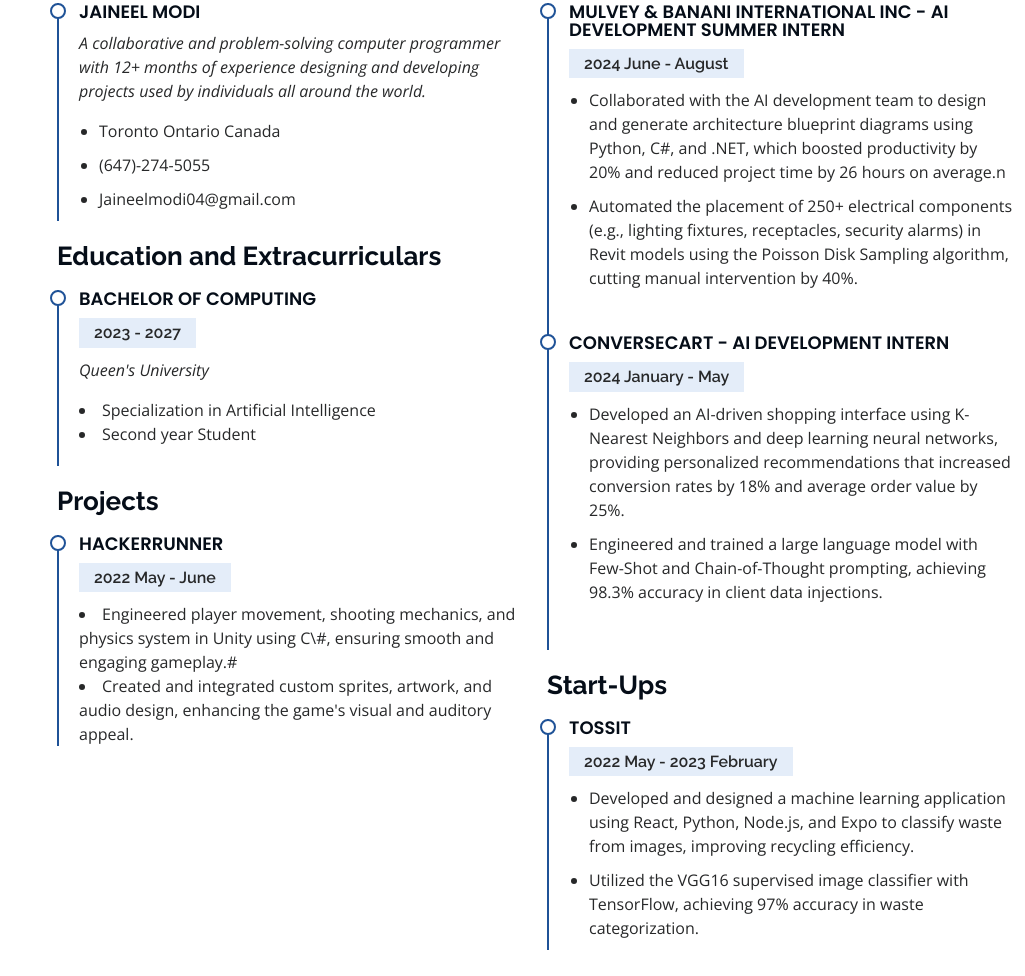
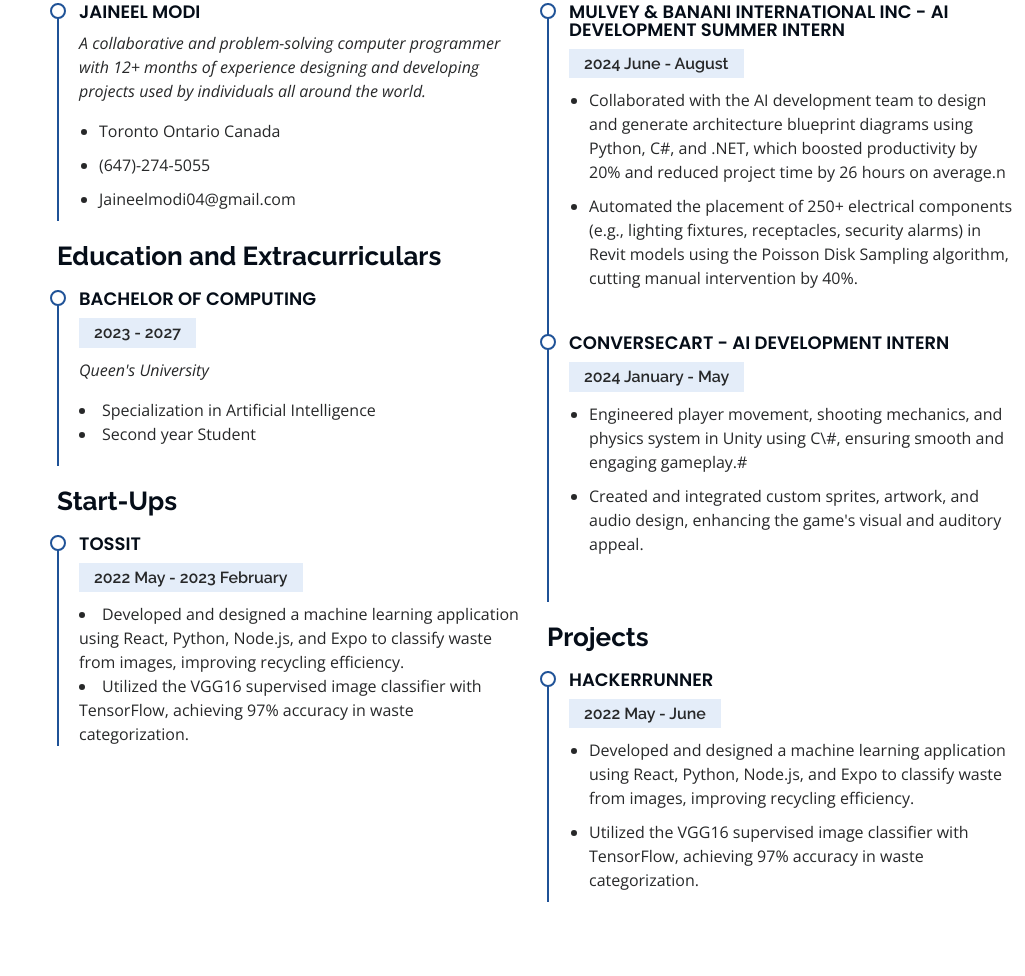
Before and after one commit to jaineelmodi11/JaineelModiPortfolio, a plain HTML site: page index.html in a window 1280 px wide. Shown: the part 2658-3634 px from the top of the page, without its empty margins (255-1280 px from the left). Drawn offline with nearby package versions, Linux system fonts and the light colour scheme.

Commit message:
index.html

```diff
--- a/index.html
+++ b/index.html
@@ -257,12 +257,12 @@
               <li>Second year Student</li>
             </div>
 
-            <h3 class="resume-title">Projects</h3>
+            <h3 class="resume-title">Start-Ups</h3>
             <div class="resume-item">
-              <h4>HackerRunner</h4>
-              <h5>2022 May - June</h5>
-              <li>Engineered player movement, shooting mechanics, and physics system in Unity using C\#, ensuring smooth and engaging gameplay.#</li>
-              <li>Created and integrated custom sprites, artwork, and audio design, enhancing the game's visual and auditory appeal.</li>
+              <h4>Tossit</h4>
+              <h5>2022 May - 2023 February</h5>
+                <li>Developed and designed a machine learning application using React, Python, Node.js, and Expo to classify waste from images, improving recycling efficiency.</li>
+                <li>Utilized the VGG16 supervised image classifier with TensorFlow, achieving 97% accuracy in waste categorization.</li>
             </div>
 
           </div>
@@ -281,14 +281,14 @@
               <h4>ConverseCart - AI Development Intern</h4>
               <h5>2024 January - May</h5>
               <ul>
-                <li>Developed an AI-driven shopping interface using K-Nearest Neighbors and deep learning neural networks, providing personalized recommendations that increased conversion rates by 18% and average order value by 25%.</li>
-                <li>Engineered and trained a large language model with Few-Shot and Chain-of-Thought prompting, achieving 98.3% accuracy in client data injections.</li>
+              <li>Engineered player movement, shooting mechanics, and physics system in Unity using C\#, ensuring smooth and engaging gameplay.#</li>
+              <li>Created and integrated custom sprites, artwork, and audio design, enhancing the game's visual and auditory appeal.</li>
               </ul>
             </div>
-            <h3 class="resume-title">Start-Ups</h3>
+            <h3 class="resume-title">Projects</h3>
             <div class="resume-item">
-              <h4>Tossit</h4>
-              <h5>2022 May - 2023 February</h5>
+              <h4>HackerRunner</h4>
+              <h5>2022 May - June</h5>
               <ul>
                 <li>Developed and designed a machine learning application using React, Python, Node.js, and Expo to classify waste from images, improving recycling efficiency.</li>
                 <li>Utilized the VGG16 supervised image classifier with TensorFlow, achieving 97% accuracy in waste categorization.</li>
```
